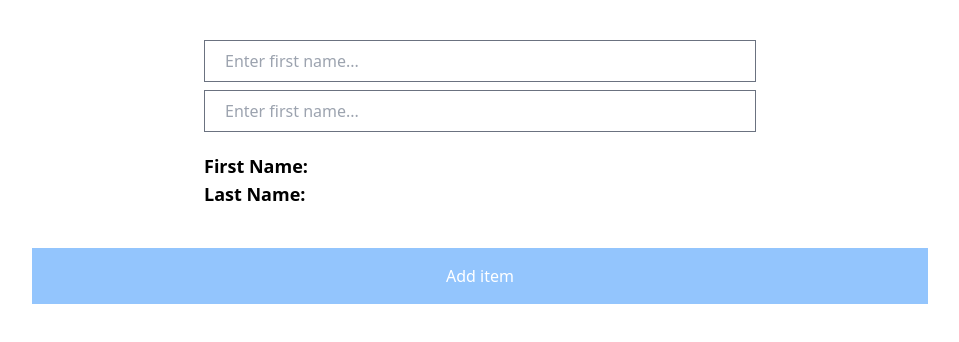
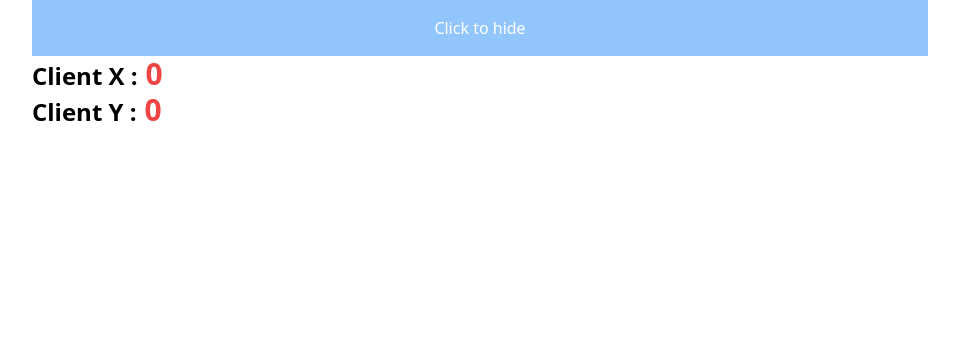
Before and after one commit to Nkaka23dev/General-react-repo, a React (Vite) app: page / in a window 1280 px wide. Shown: the top 342 px of the page, without its empty margins (160-1119 px from the left). Built offline with nearby package versions, Linux system fonts and the light colour scheme.

Commit message:
feat: finish useEffect

```diff
--- a/src/App.tsx
+++ b/src/App.tsx
@@ -1,13 +1,11 @@
-import UseStateAndObject from "./components/UseStateAndObject"
-import UseStateAndArray from "./components/useStateAndArray"
-
-
+import UseEffectUpdateDom from "./components/useEffectUpdateDom"
+import UseEffectAndMouseMove from './components/useEffectAndMouseMove';
+import ButTonAndCleanUp from "./components/ButTonAndCleanUp";
 
 function App() {
   return (
     <section className="max-w-4xl mx-auto">
-      <UseStateAndObject />
-      <UseStateAndArray/>
+      <ButTonAndCleanUp />
     </section>
   )
 }
--- /dev/null
+++ b/src/components/ButTonAndCleanUp.tsx
@@ -0,0 +1,15 @@
+import { useState } from "react"
+import UseEffectAndMouseMove from "./useEffectAndMouseMove";
+
+export default function ButTonAndCleanUp() {
+    const [show, setShow] = useState(true);
+    const handleClick = () => {
+        setShow(!show)
+    }
+    return (
+        <div>
+            <button onClick={handleClick} className="w-full py-4 text-white bg-blue-300 hover:bg-blue-400">Click to  hide</button>
+            {show && <UseEffectAndMouseMove />}
+        </div>
+    )
+}
--- /dev/null
+++ b/src/components/useEffectAndMouseMove.tsx
@@ -0,0 +1,29 @@
+import { useEffect, useState } from 'react'
+
+export default function UseEffectAndMouseMove() {
+    const [x, setX] = useState(0);
+    const [y, setY] = useState(0);
+
+    const handleMouseMove = (e: any) => {
+        console.log("Mouse Event");
+        setX(e.clientX);
+        setY(e.clientY)
+    }
+    useEffect(() => {
+        console.log("Use Effect!!")
+        window.addEventListener('mousemove', handleMouseMove);
+        return () => {
+            console.log("Component is now unmounting!!")
+            window.removeEventListener('mousemove', handleMouseMove)
+        }
+    }, [])
+
+    return (
+        <div>
+            <h1 className='text-2xl font-semibold'>Client X :
+                <span className='text-3xl text-red-500'> {x}</span></h1>
+            <h1 className='text-2xl font-semibold'>Client Y :
+                <span className='text-3xl text-red-500'> {y}</span></h1>
+        </div>
+    )
+}
--- /dev/null
+++ b/src/components/useEffectUpdateDom.tsx
@@ -0,0 +1,22 @@
+import { useEffect, useState } from "react"
+
+export default function UseEffectUpdateDom() {
+    const [count, setCount] = useState(0);
+    const [input, setInput] = useState("");
+
+    useEffect(() => {
+        console.log("User Effect is running now....")
+        document.title = `${count} times clicked`
+    }, [count])
+    const handleClick = () => {
+        setCount(prev => prev + 1)
+    }
+    return (
+        <div>
+            <input type="text" value={input} onChange={e => setInput(e.target.value)} className="w-full py-2 px-5 border outline-none border-gray-500" placeholder="Enter first name..." />
+            <button onClick={handleClick} className="w-full py-4 text-white bg-blue-300 hover:bg-blue-400">
+                You clicked me {count} times
+            </button>
+        </div>
+    )
+}
```
